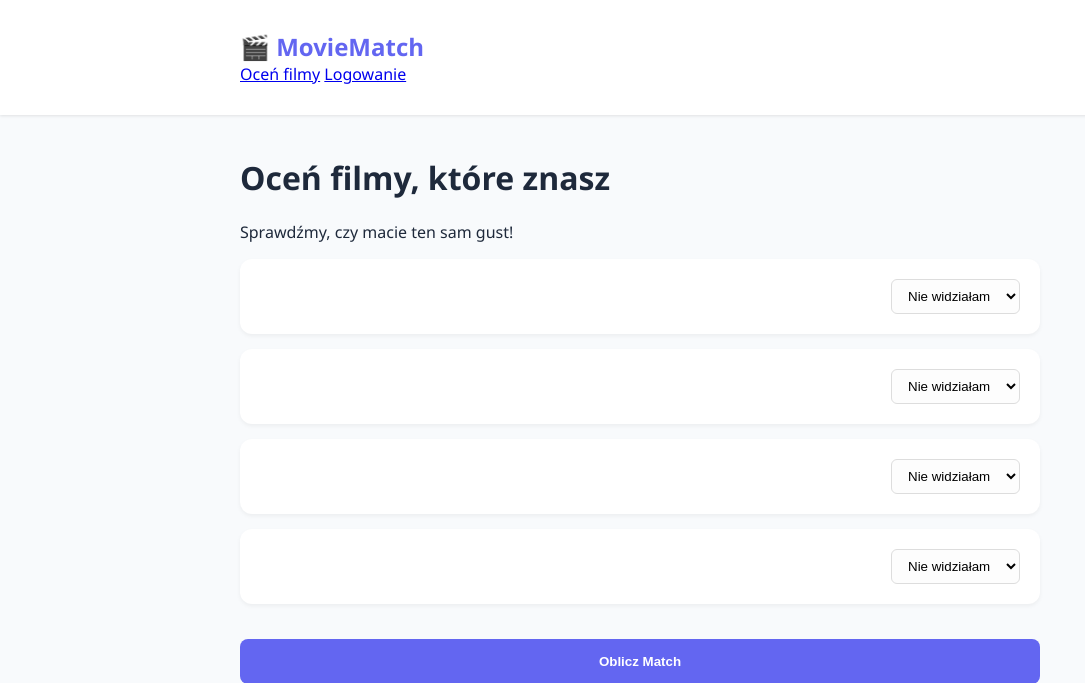
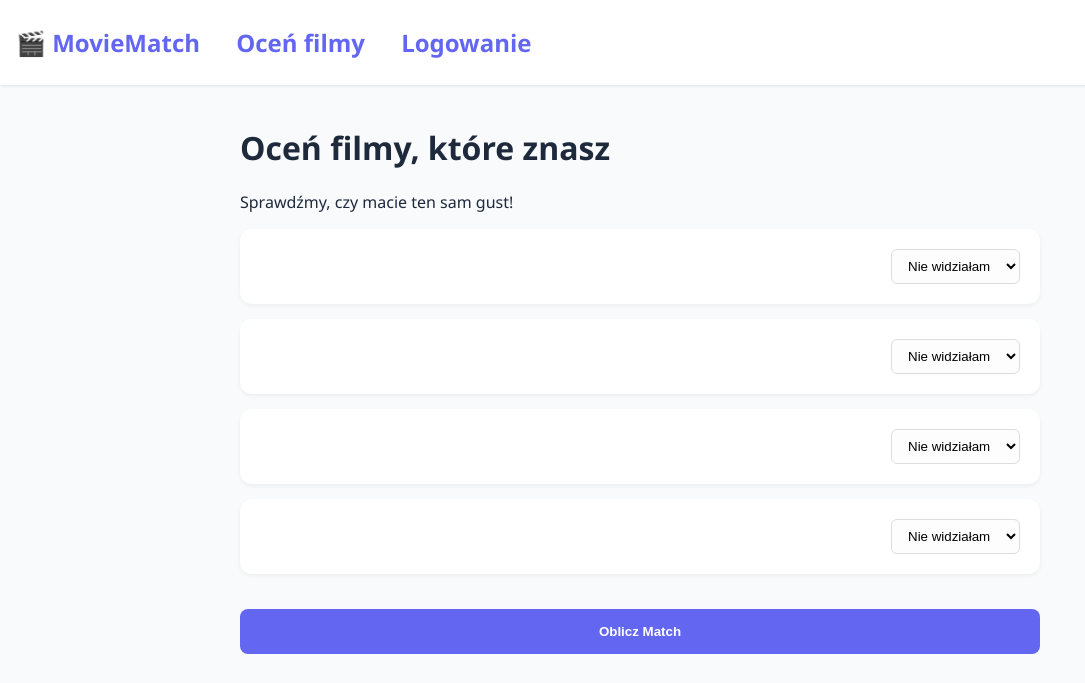
Before and after one commit to kusidelw/Aplikacja-Filmowa, a Flask app: page / in a window 1280 px wide. Shown: the top 683 px of the page, without its empty margins (0-1085 px from the left). Run offline with Flask 3, Linux system fonts and the light colour scheme; parts of the project's set-up code (start-up, migrations or seed data) failed here and were passed over.

Commit message:
- dodanie podstron

```diff
--- a/app/static/css/style.css
+++ b/app/static/css/style.css
@@ -27,12 +27,19 @@
     padding: 10px 0;
 }
 
-.logo {
+
+.nav-links {
+    display: inline-flex;
+    gap: 20px;
     font-size: 1.5rem;
     font-weight: bold;
     text-decoration: none;
     color: var(--primary);
+    padding: 1rem;
+    text-align: center;
+
 }
+
 
 /* Wyniki */
 .result-card {
--- a/app/templates/base.html
+++ b/app/templates/base.html
@@ -8,12 +8,12 @@
 </head>
 <body>
    <nav class="navbar">
-    <div class="container">
-        <a href="/" class="logo">🎬 MovieMatch</a>
-        <div class="nav-links">
-            <a href="/" class="oceniaj">Oceń filmy</a>
-            <a href="/login" class="oceniaj">Logowanie</a>
-        </div>
+    <div class="container-nav">
+        <a href="/" class="nav-links">🎬 MovieMatch</a>
+
+        <a href="/" class="nav-links">Oceń filmy</a>
+        <a href="/login" class="nav-links">Logowanie</a>
+
     </div>
 </nav>
 
```
Also changed, not shown: app/templates/login.html (added), app/templates/register.html (added), app/templates/settings.html (added), app/templates/vote.html (added), app/templates/your_groups.html (added), app/templates/your_votes.html (added).
